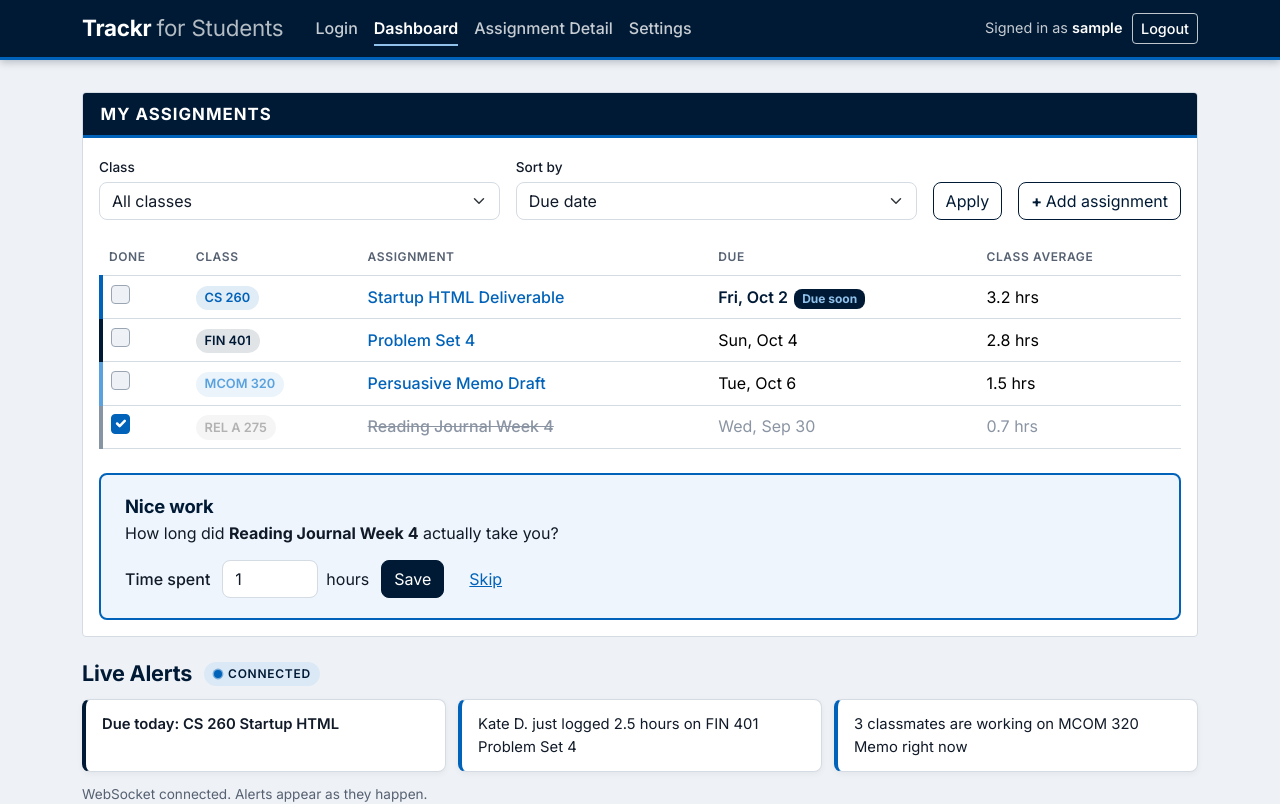
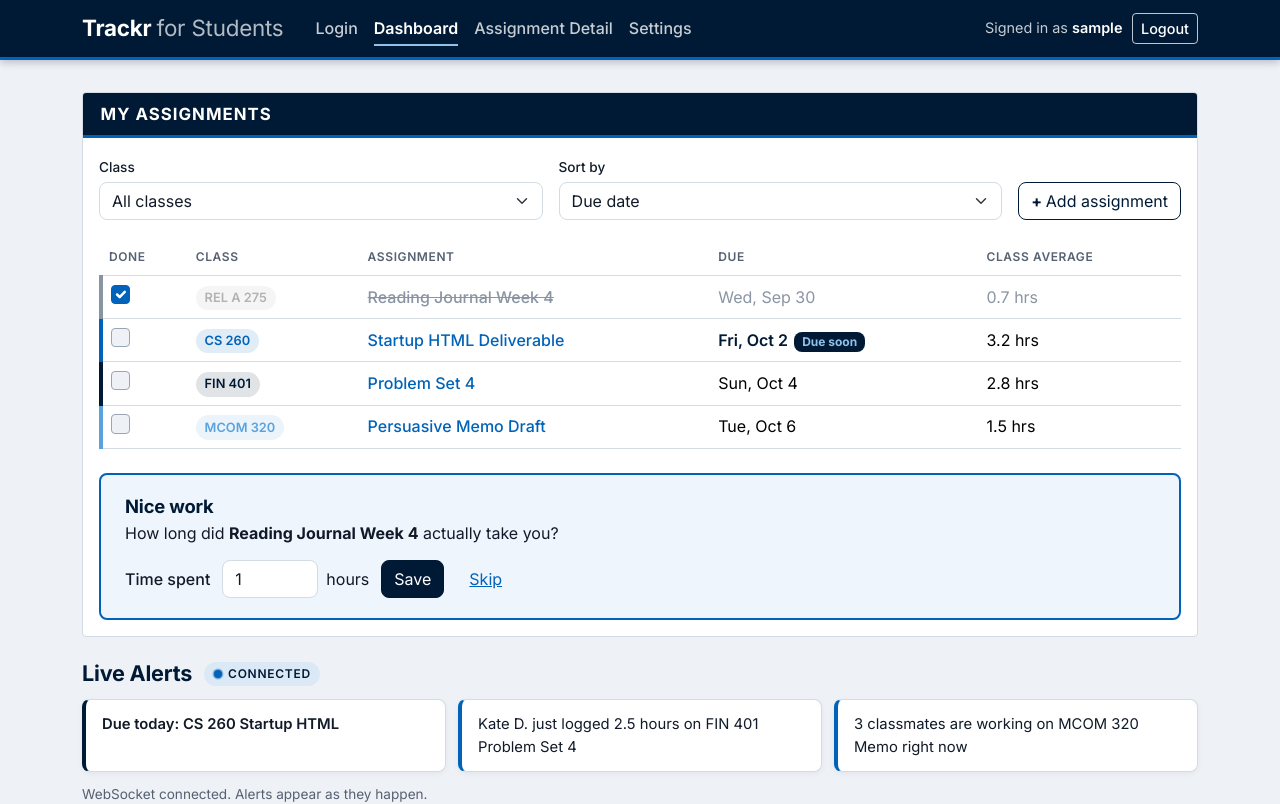
Before and after one commit to rshurtliff/startup, a React (Vite) app: page /dashboard in a window 1280 px wide. Shown: the top 804 px of the page. Built offline with nearby package versions, Linux system fonts and the light colour scheme; sample sign-in values are in the browser's storage.

Commit message:
Class filter and sort dropdowns work, removed Apply button

```diff
--- a/src/dashboard/dashboard.jsx
+++ b/src/dashboard/dashboard.jsx
@@ -11,6 +11,10 @@ export function Dashboard() {
   // The assignment list is state so it can change when you check something off
   // or add one. It starts empty and the effect below fills it in.
   const [assignments, setAssignments] = useState([]);
+
+  // Class and Sort by dropdowns
+  const [classFilter, setClassFilter] = useState('all');
+  const [sortBy, setSortBy] = useState('due');
 
   // Runs once after the page first shows up. localStorage stands in for the
   // database until the service exists. The first visit ever has nothing saved,
@@ -37,6 +41,22 @@ export function Dashboard() {
     event.preventDefault();
   }
 
+  // The rows to show. Only the ones that match the Class dropdown. This is a
+  // copy, so assignments itself stays whole.
+  const filtered = assignments.filter((a) => classFilter === 'all' || a.classKey === classFilter);
+
+  // Puts the rows in order based on the Sort by dropdown. Due dates are
+  // 'YYYY-MM-DD', so they sort correctly as plain text.
+  filtered.sort((a, b) => {
+    if (sortBy === 'class') {
+      return a.classCode.localeCompare(b.classCode);
+    }
+    if (sortBy === 'time') {
+      return a.average - b.average;
+    }
+    return a.due.localeCompare(b.due);
+  });
+
   return (
     <main className="container">
       <section className="card assignments-panel">
@@ -52,7 +72,7 @@ export function Dashboard() {
                 <label className="form-label" htmlFor="class-filter">
                   Class
                 </label>
-                <select className="form-select" id="class-filter" name="class">
+                <select className="form-select" id="class-filter" name="class" value={classFilter} onChange={(e) => setClassFilter(e.target.value)}>
                   <option value="all">All classes</option>
                   {classes.map((c) => (
                     <option key={c.key} value={c.key}>
@@ -66,16 +86,12 @@ export function Dashboard() {
                 <label className="form-label" htmlFor="sort">
                   Sort by
                 </label>
-                <select className="form-select" id="sort" name="sort">
+                <select className="form-select" id="sort" name="sort" value={sortBy} onChange={(e) => setSortBy(e.target.value)}>
                   <option value="due">Due date</option>
                   <option value="class">Class</option>
                   <option value="time">Estimated time</option>
                 </select>
               </div>
-
-              <button className="btn btn-outline-primary" type="submit">
-                Apply
-              </button>
             </form>
 
             {/* Collapsed until clicked. <details> opens and closes on its own,
@@ -123,7 +139,7 @@ export function Dashboard() {
                 </tr>
               </thead>
               <tbody>
-                {assignments.map((a) => {
+                {filtered.map((a) => {
                   // Finished work isn't due soon, even if the date is close
                   const dueSoon = !a.done && isDueSoon(a.due);
                   return (
```
Also changed, not shown: 2 other files (tests, documents, lock files or other folders).
